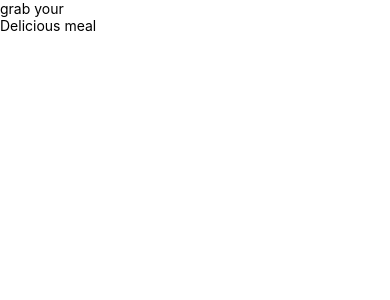
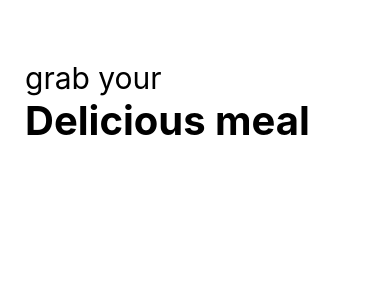
Before and after one commit to natnael-OQP/learn-RN, a React Native app: screen / in a window 390 px wide. Shown: the top 300 px of the page. Built offline with nearby package versions, Linux system fonts and the light colour scheme.

Commit message:
header component completed

```diff
--- a/components/Header.jsx
+++ b/components/Header.jsx
@@ -1,13 +1,24 @@
 import { StyleSheet, Text, View } from "react-native";
-import React from "react";
 
 export default function Header() {
   return (
-    <View>
-      <Text>grab your</Text>
-      <Text>Delicious meal</Text>
+    <View style={style.container}>
+      <Text style={style.lightHeader}>grab your</Text>
+      <Text style={style.boldHeader}>Delicious meal</Text>
     </View>
   );
 }
 
-const styles = StyleSheet.create({});
+const style = StyleSheet.create({
+  container: {
+    marginTop: 60,
+    marginHorizontal: 25,
+  },
+  lightHeader: {
+    fontSize: 30,
+  },
+  boldHeader: {
+    fontSize: 40,
+    fontWeight: "bold",
+  },
+});
```
